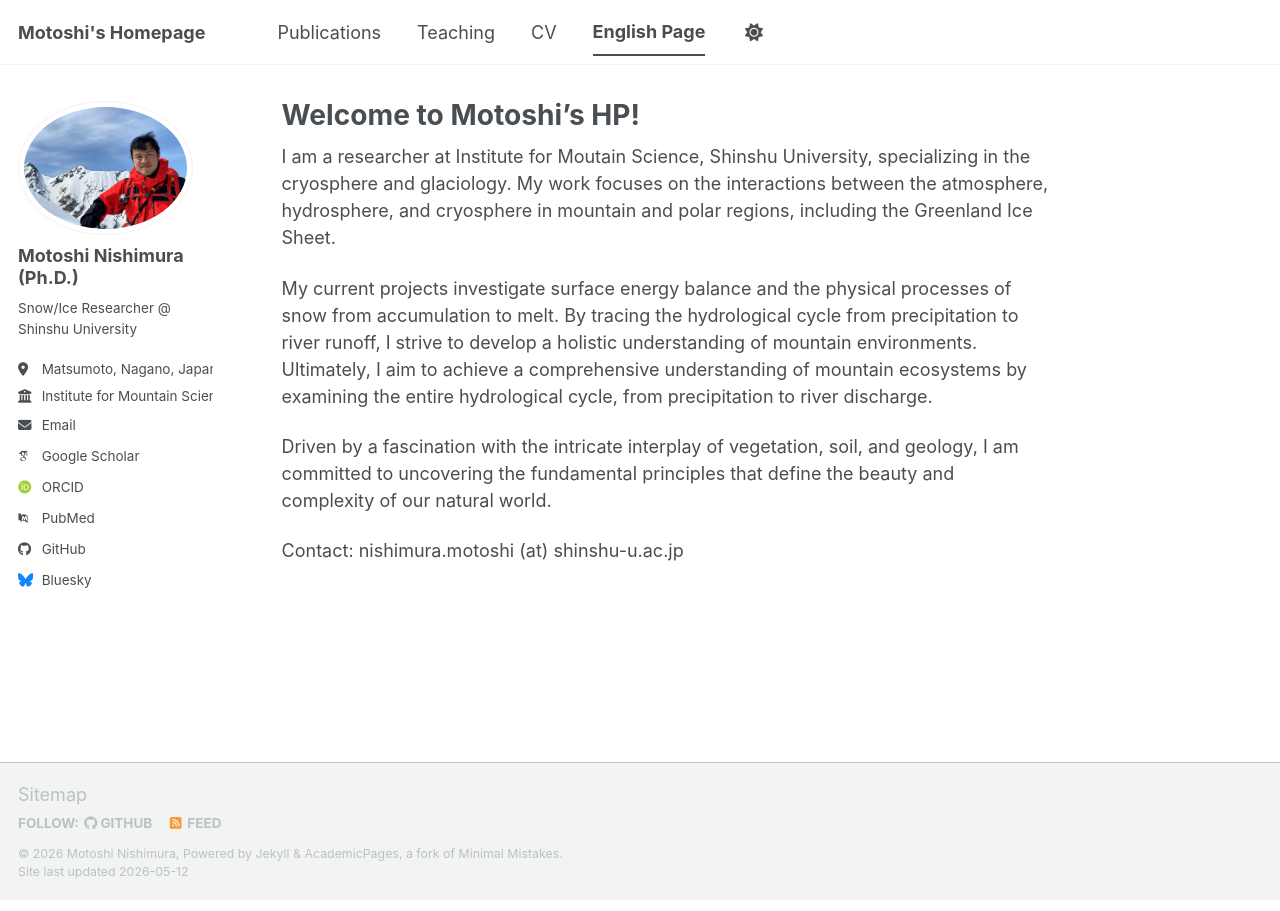
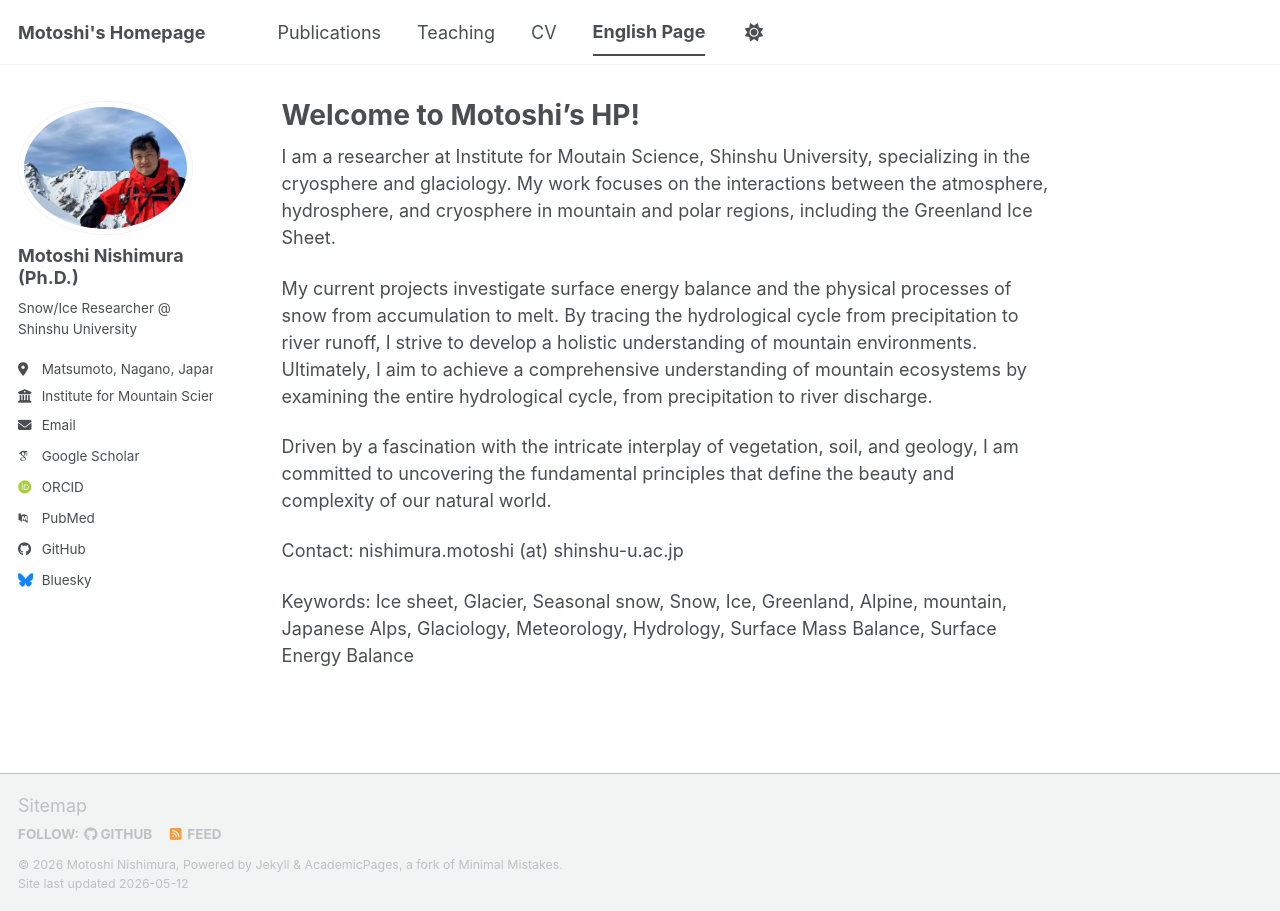
Before and after one commit to MotoshiNishimura/MotoshiNishimura.github.io, a Jekyll site: the page built from _pages/about_en.md, in a window 1280 px wide. Built offline with Jekyll 4.4.1, drawn with Linux system fonts in a browser that asks for light colours; some web fonts are replaced; a script bundle is joined from its source files by our own code; library files that are not in the unit come from our copies.

Commit message:
Update about_en.md

```diff
--- a/_pages/about_en.md
+++ b/_pages/about_en.md
@@ -10,3 +10,8 @@ My current projects investigate surface energy balance and the physical processe
 Driven by a fascination with the intricate interplay of vegetation, soil, and geology, I am committed to uncovering the fundamental principles that define the beauty and complexity of our natural world.
 
 Contact: nishimura.motoshi (at) shinshu-u.ac.jp
+
+Keywords:
+Ice sheet, Glacier, Seasonal snow, Snow, Ice,
+Greenland, Alpine, mountain, Japanese Alps,
+Glaciology, Meteorology, Hydrology, Surface Mass Balance, Surface Energy Balance
```
